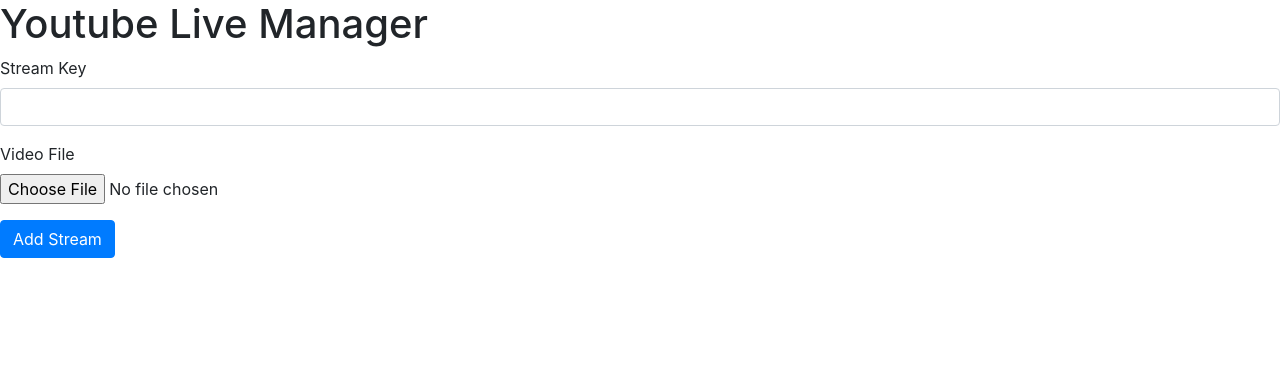
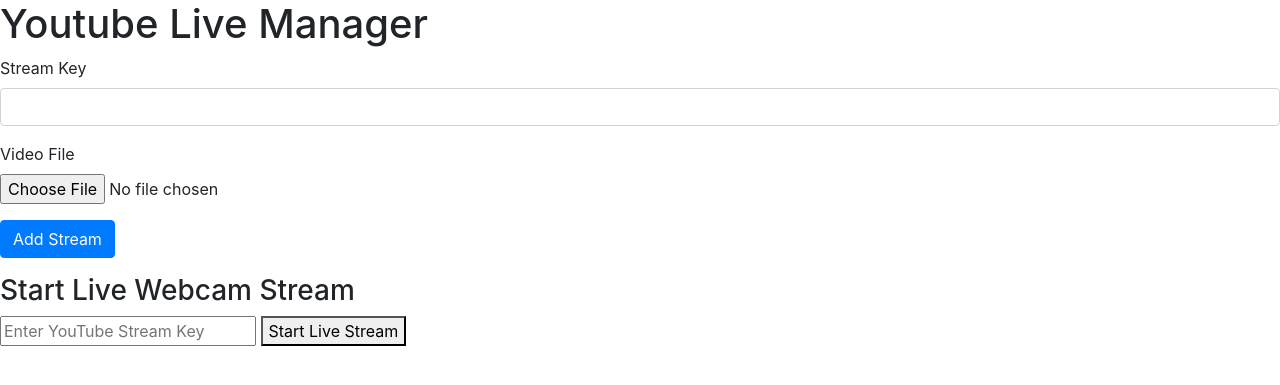
Before and after one commit to MohsinTaj/youtube_livestream_manager_tutorial, a Flask app: page / in a window 1280 px wide. Shown: the top 385 px of the page. Run offline with Flask 3, Linux system fonts and the light colour scheme; some libraries are stand-ins or nearby versions.

Commit message:
ready for R, pi

```diff
--- a/app.py
+++ b/app.py
@@ -84,7 +84,44 @@ def add_stream():
     flash("Stream started successfully")
 
     return redirect(url_for("index"))
+@app.route("/live_stream", methods=["POST"])
+def live_stream():
 
+    stream_key = request.form.get("stream_key")
+
+    if not stream_key:
+        flash("Stream key is required")
+        return redirect(url_for("index"))
+
+    command = [
+        "ffmpeg",
+
+        "-f", "v4l2",
+        "-framerate", "24",
+        "-video_size", "640x480",
+        "-i", "/dev/video0",
+
+        "-f", "lavfi",
+        "-i", "anullsrc",
+
+        "-c:v", "libx264",
+        "-preset", "veryfast",
+        "-pix_fmt", "yuv420p",
+
+        "-c:a", "aac",
+
+        "-f", "flv",
+        f"rtmp://a.rtmp.youtube.com/live2/{stream_key}",
+    ]
+
+    print("Starting LIVE webcam stream...")
+    print(" ".join(command))
+
+    subprocess.Popen(command)
+
+    flash("Live webcam stream started!")
+
+    return redirect(url_for("index"))
 
 if __name__ == "__main__":
     app.run(debug=True)
--- a/templates/index.html
+++ b/templates/index.html
@@ -22,5 +22,11 @@
             <button type="submit" class="btn btn-primary">Add Stream</button>
         </div>
     </form>
+    <h3>Start Live Webcam Stream</h3>
+
+<form action="/live_stream" method="post">
+    <input type="text" name="stream_key" placeholder="Enter YouTube Stream Key" required>
+    <button type="submit">Start Live Stream</button>
+</form>
  </body>
  </html>
```
Also changed, not shown: .txt (added).
